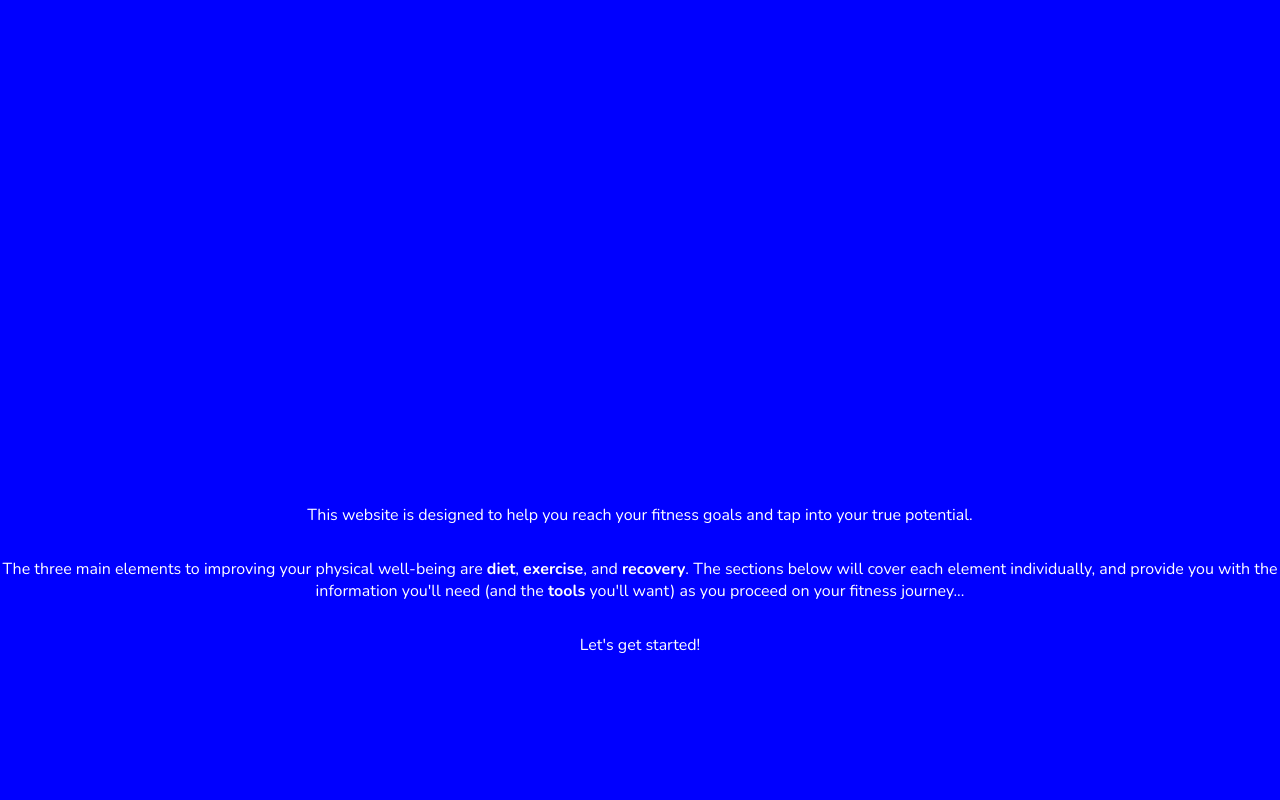
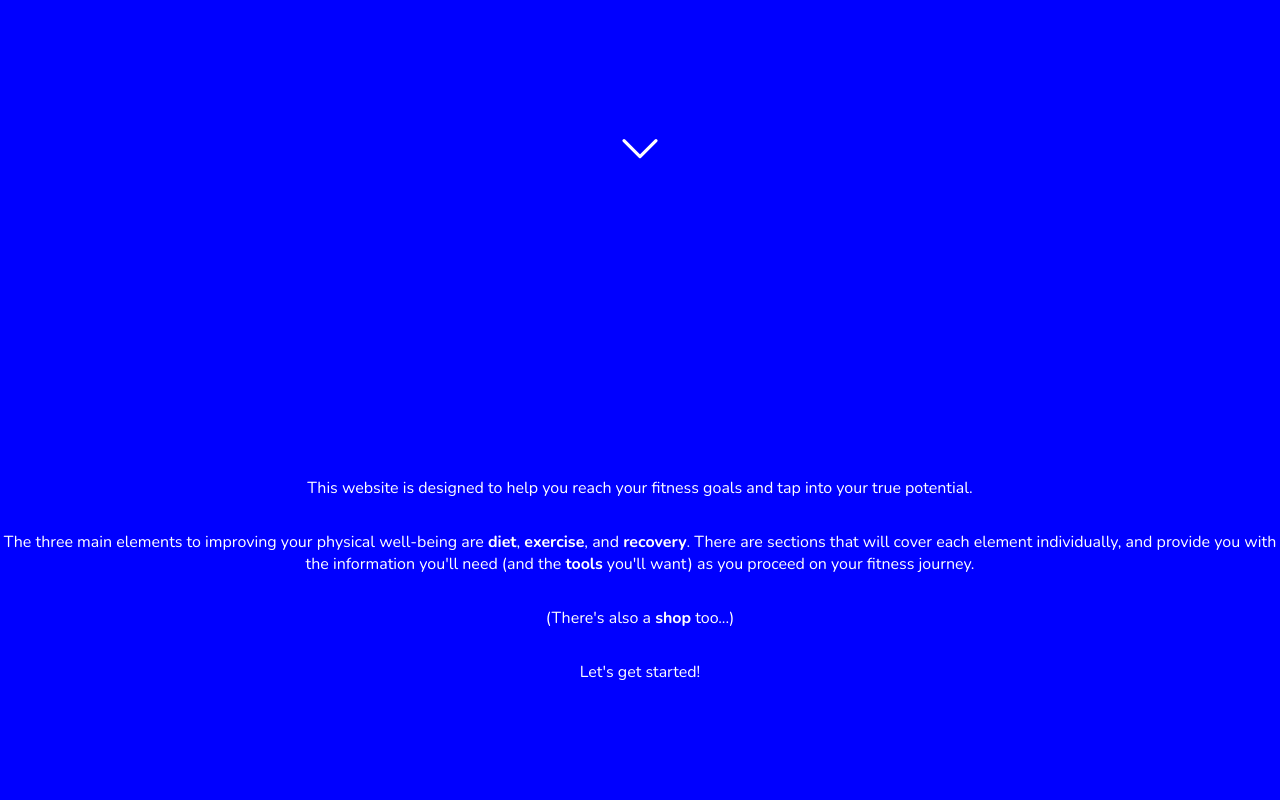
Before and after one commit to law973/pneumatic-v2, a React (Vite) app: page / in a window 1280 px wide. Shown: the part 620-1420 px from the top of the page. Built offline with nearby package versions, Linux system fonts and the light colour scheme.

Commit message:
greeting page now has an arrow with smooth scrolling

```diff
--- /dev/null
+++ b/src/assets/arrow-down.component.tsx
@@ -0,0 +1,9 @@
+const ArrowDown = () => {
+    return (
+        <svg xmlns="http://www.w3.org/2000/svg" fill="none" viewBox="0 0 24 24" stroke-width="1.5" stroke="currentColor">
+			<path stroke-linecap="round" stroke-linejoin="round" d="m19.5 8.25-7.5 7.5-7.5-7.5" />
+		</svg>
+    );
+};
+
+export default ArrowDown;
--- a/src/assets/github-logo.component.tsx
+++ b/src/assets/github-logo.component.tsx
@@ -1,6 +1,8 @@
 const GitHubLogo = () => {
     return (
-        <svg viewBox="0 0 100 100" xmlns="http://www.w3.org/2000/svg"><path fillRule="evenodd" clipRule="evenodd" d="M48.854 0C21.839 0 0 22 0 49.217c0 21.756 13.993 40.172 33.405 46.69 2.427.49 3.316-1.059 3.316-2.362 0-1.141-.08-5.052-.08-9.127-13.59 2.934-16.42-5.867-16.42-5.867-2.184-5.704-5.42-7.17-5.42-7.17-4.448-3.015.324-3.015.324-3.015 4.934.326 7.523 5.052 7.523 5.052 4.367 7.496 11.404 5.378 14.235 4.074.404-3.178 1.699-5.378 3.074-6.6-10.839-1.141-22.243-5.378-22.243-24.283 0-5.378 1.94-9.778 5.014-13.2-.485-1.222-2.184-6.275.486-13.038 0 0 4.125-1.304 13.426 5.052a46.97 46.97 0 0 1 12.214-1.63c4.125 0 8.33.571 12.213 1.63 9.302-6.356 13.427-5.052 13.427-5.052 2.67 6.763.97 11.816.485 13.038 3.155 3.422 5.015 7.822 5.015 13.2 0 18.905-11.404 23.06-22.324 24.283 1.78 1.548 3.316 4.481 3.316 9.126 0 6.6-.08 11.897-.08 13.526 0 1.304.89 2.853 3.316 2.364 19.412-6.52 33.405-24.935 33.405-46.691C97.707 22 75.788 0 48.854 0z" fill="#fff"/></svg>
+        <svg viewBox="0 0 100 100" xmlns="http://www.w3.org/2000/svg">
+            <path fillRule="evenodd" clipRule="evenodd" d="M48.854 0C21.839 0 0 22 0 49.217c0 21.756 13.993 40.172 33.405 46.69 2.427.49 3.316-1.059 3.316-2.362 0-1.141-.08-5.052-.08-9.127-13.59 2.934-16.42-5.867-16.42-5.867-2.184-5.704-5.42-7.17-5.42-7.17-4.448-3.015.324-3.015.324-3.015 4.934.326 7.523 5.052 7.523 5.052 4.367 7.496 11.404 5.378 14.235 4.074.404-3.178 1.699-5.378 3.074-6.6-10.839-1.141-22.243-5.378-22.243-24.283 0-5.378 1.94-9.778 5.014-13.2-.485-1.222-2.184-6.275.486-13.038 0 0 4.125-1.304 13.426 5.052a46.97 46.97 0 0 1 12.214-1.63c4.125 0 8.33.571 12.213 1.63 9.302-6.356 13.427-5.052 13.427-5.052 2.67 6.763.97 11.816.485 13.038 3.155 3.422 5.015 7.822 5.015 13.2 0 18.905-11.404 23.06-22.324 24.283 1.78 1.548 3.316 4.481 3.316 9.126 0 6.6-.08 11.897-.08 13.526 0 1.304.89 2.853 3.316 2.364 19.412-6.52 33.405-24.935 33.405-46.691C97.707 22 75.788 0 48.854 0z" fill="#fff"/>
+        </svg>
     );
 };
 
--- /dev/null
+++ b/src/components/arrow-icon/arrow-icon.component.tsx
@@ -0,0 +1,18 @@
+import React from "react";
+import { ArrowIconContainer } from "./arrow-icon.styles";
+
+type ArrowIconProps = {
+    href: string;
+    title: string;
+    icon: React.ReactNode;
+};
+
+const ArrowIcon = ({ href, title, icon }: ArrowIconProps) => {
+    return (
+        <ArrowIconContainer href={href} title={title}>
+            {icon}
+        </ArrowIconContainer>
+    );
+};
+
+export default ArrowIcon;
--- /dev/null
+++ b/src/components/arrow-icon/arrow-icon.styles.tsx
@@ -0,0 +1,12 @@
+import styled from "styled-components";
+
+export const ArrowIconContainer = styled.a`
+    color: #fff;
+
+    svg {
+        height: auto;
+		/* fallback width */
+		width: 102px;
+		width: 4vmax;
+    }
+`;
--- a/src/components/footer-icon/footer-icon.component.tsx
+++ b/src/components/footer-icon/footer-icon.component.tsx
@@ -9,11 +9,9 @@ type FooterIconProps = {
 
 const FooterIcon = ({ href, title, icon }: FooterIconProps) => {
     return (
-        <>
-            <FooterIconContainer rel="noreferrer" href={href} target="_blank" title={title}>
-                {icon}
-            </FooterIconContainer>
-        </>
+        <FooterIconContainer rel="noreferrer" href={href} target="_blank" title={title}>
+            {icon}
+        </FooterIconContainer>
     );
 };
 
--- a/src/index.css
+++ b/src/index.css
@@ -6,6 +6,10 @@
 
   color: #fff;
   background-color: #0000ff;
+}
+
+html {
+  scroll-behavior: smooth;
 }
 
 body {
@@ -19,3 +23,22 @@ body {
 * {
   box-sizing: border-box;
 }
+
+/* || SCROLLBAR STYLING */
+::-webkit-scrollbar {
+  width: 10px;
+}
+
+::-webkit-scrollbar-track {
+  background: #0000ff;
+}
+
+::-webkit-scrollbar-thumb {
+  background: #fff;
+  border-radius: 5px;
+  min-height: 40px;
+}
+
+::-webkit-scrollbar-thumb:hover {
+  background: #ebebeb;
+}
--- a/src/routes/home/home.component.tsx
+++ b/src/routes/home/home.component.tsx
@@ -2,15 +2,19 @@ import {
     GreetingContainer,
     GreetingHello,
     GreetingWelcome,
+    GreetingArrow,
     IntroductionContainer
 } from "./home.styles";
 import Footer from "../../components/footer/footer.component";
+import ArrowIcon from "../../components/arrow-icon/arrow-icon.component";
+import ArrowDown from "../../assets/arrow-down.component";
 
 const Home = () => {
     return (
         <>
-            {/* The hello text, welcome text, and arrow are located here */}
             <GreetingContainer>
+                {/* The hello text and welcome text are located here */}
+                <div>
                     <GreetingHello>
                         {/* Spans are targeted to delay the animation for each individual letter */}
                         <span>H</span><span>e</span><span>l</span><span>l</span><span>o</span><span>!</span>
@@ -19,15 +23,22 @@ const Home = () => {
                         {/* The welcome text appears after the hello text */}
                         Welcome to <em>Pneumatic</em>
                     </GreetingWelcome>
+                </div>
+                {/* The arrow leading to the introduction page is located here */}
+                <GreetingArrow>
+                    <ArrowIcon href="#introduction" title="Introduction" icon={<ArrowDown />}/>
+                </GreetingArrow>
             </GreetingContainer>
             {/* This section has a description of what the website provides */}
-            <IntroductionContainer>
+            <IntroductionContainer id="introduction">
                 <p>This website is designed to help you reach your fitness goals and tap into your true potential.</p>
 
                 <p>The three main elements to improving your physical well-being are <strong>diet</strong>, <strong>exercise</strong>, and <strong>recovery</strong>.
-                    The sections below will cover each element individually, and provide you with the information you'll need
-                    (and the <strong>tools</strong> you'll want) as you proceed on your fitness journey...
+                    There are sections that will cover each element individually, and provide you with the information you'll need
+                    (and the <strong>tools</strong> you'll want) as you proceed on your fitness journey.
                 </p>
+
+                <p>(There's also a <strong>shop</strong> too...)</p>
 
                 <p>Let's get started!</p>
             </IntroductionContainer>
--- a/src/routes/home/home.styles.tsx
+++ b/src/routes/home/home.styles.tsx
@@ -61,6 +61,14 @@ export const GreetingWelcome = styled.h2`
 	}
 `;
 
+export const GreetingArrow = styled.div`
+    bottom: 0;
+    position: absolute;
+    bottom: 0;
+    left: 50%;
+    transform: translateX(-50%);
+`;
+
 export const IntroductionContainer = styled.div`
     display: flex;
     flex-direction: column;
```
Lines whose indentation alone changed are shown as unchanged.
